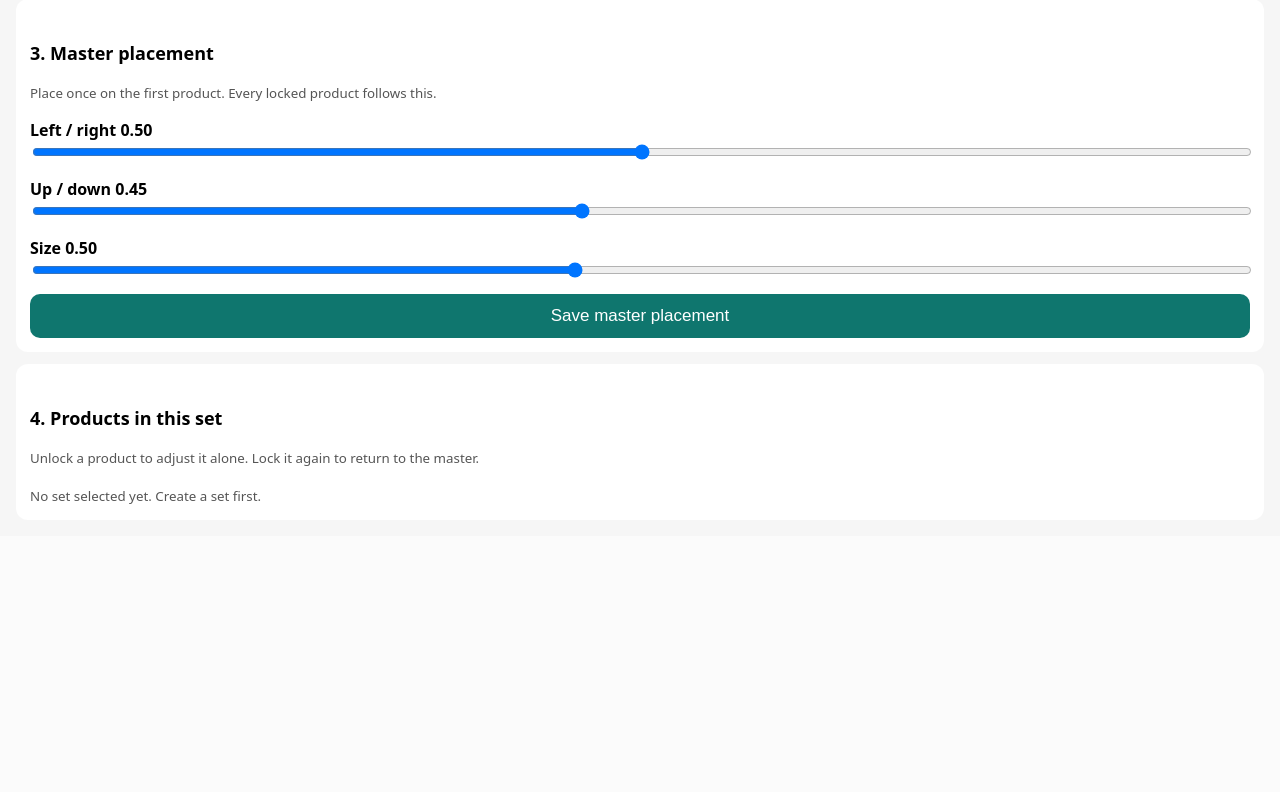
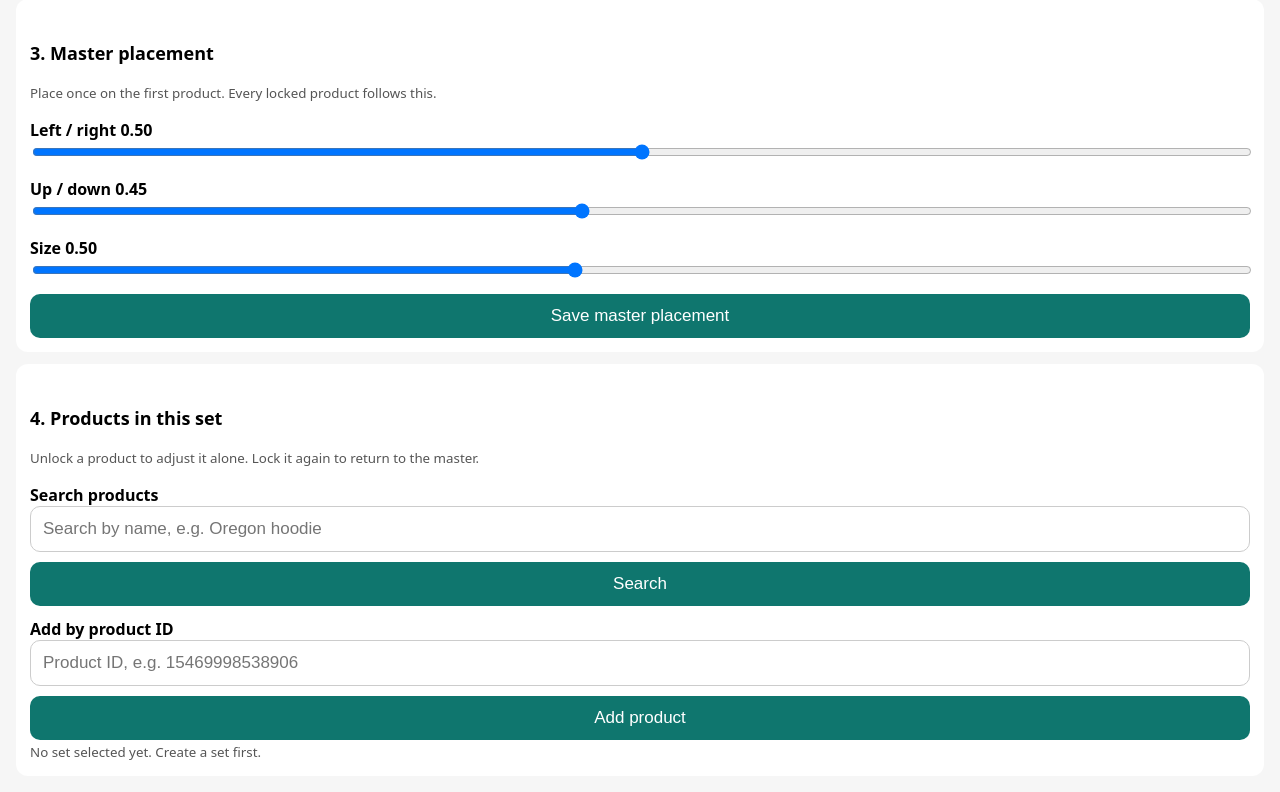
Before and after one commit to mahfuzurrahmanovi/set-app, a Flask app: page / in a window 1280 px wide. Shown: the part 536-1328 px from the top of the page. Before the commit the page ends 1040 px from the top, so only its background shows below. Run offline with Flask 3, Linux system fonts and the light colour scheme.

Commit message:
Add product search picker and add-products

```diff
--- a/set-app-render/server/templates/index.html
+++ b/set-app-render/server/templates/index.html
@@ -52,6 +52,13 @@
 <div class="card">
   <h2>4. Products in this set</h2>
   <p><small>Unlock a product to adjust it alone. Lock it again to return to the master.</small></p>
+  <label>Search products</label>
+  <input id="productSearch" placeholder="Search by name, e.g. Oregon hoodie" oninput="debouncedSearch()">
+  <button onclick="searchProducts()">Search</button>
+  <div id="searchResults"></div>
+  <label>Add by product ID</label>
+  <input id="productId" placeholder="Product ID, e.g. 15469998538906">
+  <button onclick="addProduct()">Add product</button>
   <div id="products"><small>No set selected yet. Create a set first.</small></div>
 </div>
 
@@ -68,7 +75,91 @@ async function createSet() {
   const r = await fetch('/api/sets', { method: 'POST', headers: {'Content-Type': 'application/json'}, body: JSON.stringify({ name }) });
   currentSet = await r.json();
   document.getElementById('sets').innerHTML = '<p>Set created: <b>' + currentSet.name + '</b></p>';
-  document.getElementById('products').innerHTML = '<small>Add products from the Shopify side, then unlock any product here to adjust it alone.</small>';
+  renderProducts();
+}
+function esc(s) {
+  return String(s).replace(/&/g, '&amp;').replace(/</g, '&lt;').replace(/>/g, '&gt;').replace(/"/g, '&quot;').replace(/'/g, '&#39;');
+}
+function renderProducts() {
+  const box = document.getElementById('products');
+  if (!currentSet) { box.innerHTML = '<small>No set selected yet. Create a set first.</small>'; return; }
+  if (!currentSet.products.length) { box.innerHTML = '<small>No products in this set yet. Add one above.</small>'; return; }
+  box.innerHTML = currentSet.products.map(function(p) {
+    const action = p.locked ? 'Unlock' : 'Lock';
+    return '<div style="margin-top:12px"><b>' + esc(p.product_id) + '</b> <small>' + (p.locked ? 'Locked' : 'Unlocked') + '</small>'
+      + '<button class="secondary" onclick="toggleLock(\'' + esc(p.product_id) + '\', ' + p.locked + ')">' + action + '</button></div>';
+  }).join('');
+}
+async function addProduct() {
+  if (!currentSet) return alert('Create a set first.');
+  const pid = document.getElementById('productId').value.trim();
+  if (!pid) return alert('Type a product ID first.');
+  const r = await fetch('/api/sets/' + currentSet.id + '/products', { method: 'POST', headers: {'Content-Type': 'application/json'}, body: JSON.stringify({ product_id: pid }) });
+  if (!r.ok) { const j = await r.json().catch(function(){ return {}; }); return alert(j.error || 'Could not add product.'); }
+  currentSet = await r.json();
+  document.getElementById('productId').value = '';
+  renderProducts();
+}
+let searchTimer = null;
+let searchSeq = 0;
+function debouncedSearch() {
+  clearTimeout(searchTimer);
+  searchTimer = setTimeout(searchProducts, 300);
+}
+async function searchProducts() {
+  const box = document.getElementById('searchResults');
+  const q = document.getElementById('productSearch').value.trim();
+  if (q.length < 2) { box.innerHTML = ''; return; }
+  const mySeq = ++searchSeq;
+  box.innerHTML = '<small>Searching...</small>';
+  let r;
+  try {
+    r = await fetch('/api/products/search?q=' + encodeURIComponent(q));
+  } catch (e) {
+    if (mySeq !== searchSeq) return;
+    box.innerHTML = '<small>Search failed. Check connection and try again.</small>';
+    return;
+  }
+  const j = await r.json().catch(function(){ return {}; });
+  if (mySeq !== searchSeq) return;
+  if (!r.ok) {
+    if (r.status === 503) {
+      box.innerHTML = '<small>Shopify is not connected. <a href="/auth/shopify">Connect Shopify</a> first, then search again.</small>';
+    } else {
+      box.innerHTML = '<small>' + esc(j.error || 'Search failed. Try again.') + '</small>';
+    }
+    return;
+  }
+  const products = j.products || [];
+  if (!products.length) { box.innerHTML = '<small>No products found for "' + esc(q) + '".</small>'; return; }
+  const inSet = currentSet ? currentSet.products.map(function(p) { return p.product_id; }) : [];
+  box.innerHTML = products.map(function(p) {
+    const already = inSet.indexOf(p.id) !== -1;
+    const thumb = p.image
+      ? '<img src="' + esc(p.image) + '" alt="" style="width:56px;height:56px;object-fit:cover;border-radius:8px">'
+      : '<span style="width:56px;height:56px;border-radius:8px;background:#eee;display:inline-block"></span>';
+    const btn = already
+      ? '<button class="secondary" style="margin-top:0" disabled>In set</button>'
+      : '<button style="margin-top:0" onclick="addSearchedProduct(\'' + esc(p.id) + '\')">Add</button>';
+    return '<div style="display:flex;gap:10px;align-items:center;margin-top:12px">' + thumb
+      + '<div style="flex:1;min-width:0"><b style="overflow-wrap:anywhere">' + esc(p.title) + '</b><br><small>' + (p.price ? esc(p.price) : 'Price not shown') + '</small></div>'
+      + '<div style="min-width:96px">' + btn + '</div></div>';
+  }).join('');
+}
+async function addSearchedProduct(pid) {
+  if (!currentSet) return alert('Create a set first.');
+  const r = await fetch('/api/sets/' + currentSet.id + '/products', { method: 'POST', headers: {'Content-Type': 'application/json'}, body: JSON.stringify({ product_id: pid }) });
+  if (!r.ok) { const j = await r.json().catch(function(){ return {}; }); return alert(j.error || 'Could not add product.'); }
+  currentSet = await r.json();
+  renderProducts();
+  searchProducts();
+}
+async function toggleLock(pid, locked) {
+  if (!currentSet) return;
+  const r = await fetch('/api/sets/' + currentSet.id + '/products/' + encodeURIComponent(pid) + '/lock', { method: 'POST', headers: {'Content-Type': 'application/json'}, body: JSON.stringify({ locked: !locked }) });
+  if (!r.ok) { const j = await r.json().catch(function(){ return {}; }); return alert(j.error || 'Could not change lock.'); }
+  currentSet = await r.json();
+  renderProducts();
 }
 async function uploadDesign() {
   if (!currentSet) return alert('Create a set first.');
```
